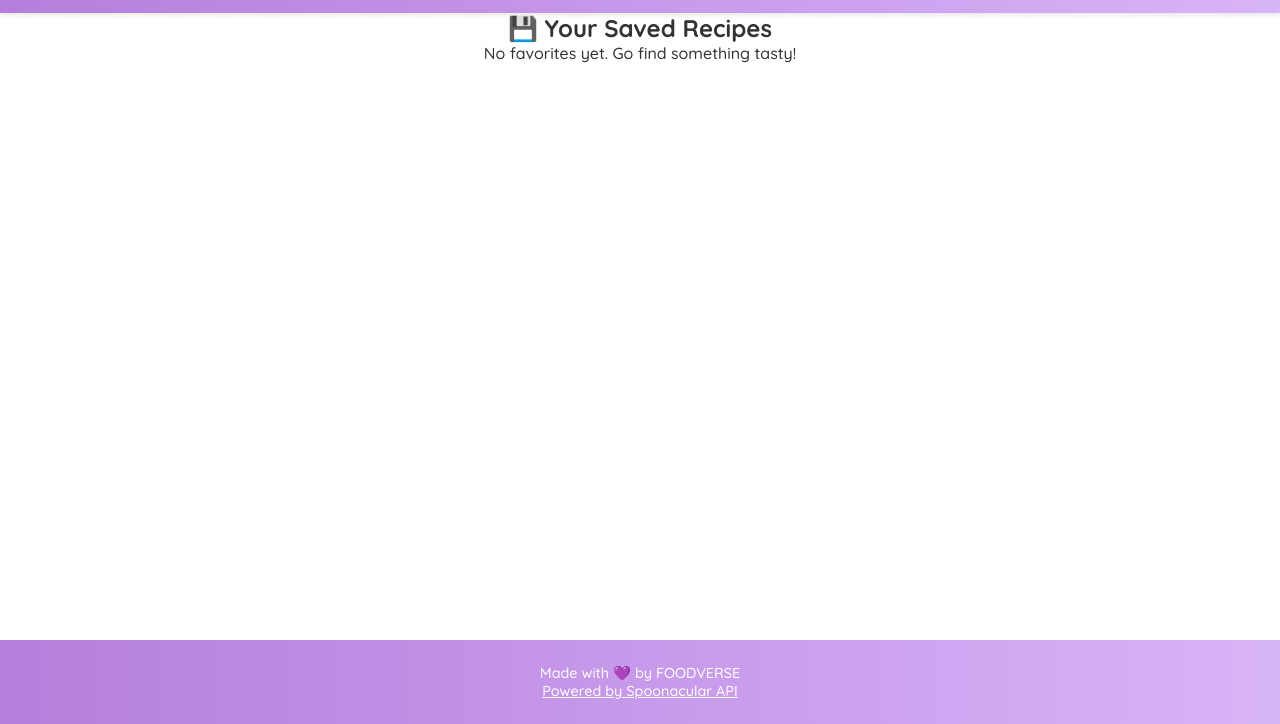
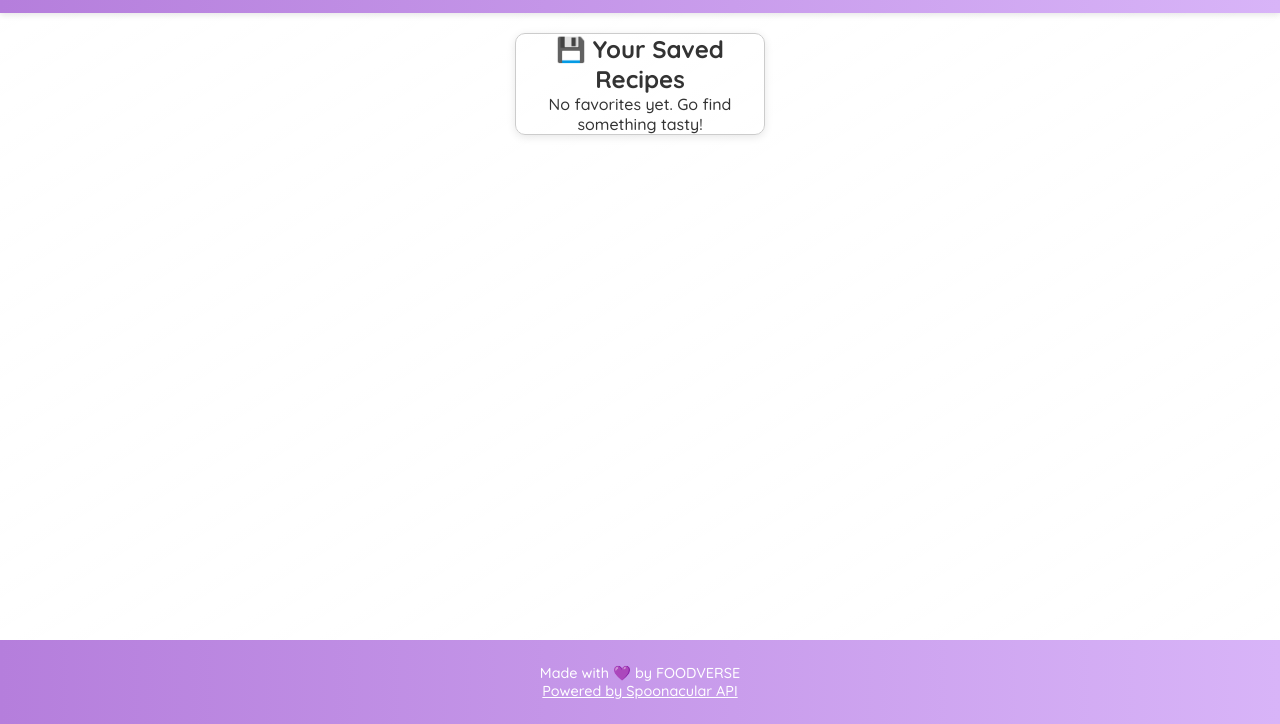
Before and after one commit to deshpande-shreeraksha/recipe-finder, a plain HTML site: page favorites.html in a window 1280 px wide. Shown: the part 76-800 px from the top of the page. Drawn offline with Linux system fonts and the light colour scheme.

Commit message:
updated project

```diff
--- a/favorites.html
+++ b/favorites.html
@@ -22,10 +22,12 @@
   </nav>
 
   <main>
-    <section id="favoritesContainer">
+    <div class='favorites-container'>
+      <div class="favorite-card">
       <h2>💾 Your Saved Recipes</h2>
       <div id="favoritesList"></div>
-    </section>
+    </div>
+  </div>
   </main>
   <footer>
     <p>Made with 💜 by FOODVERSE</p>
--- a/style.css
+++ b/style.css
@@ -249,3 +249,39 @@ footer a:hover {
   font-size: 1.1rem;
   line-height: 1.6;
 }
+/* Container for favorite recipes */
+.favorites-container {
+  display: flex;               /* Aligns child elements horizontally */
+  flex-wrap: wrap;             /* Allows wrapping of cards if they overflow */
+  justify-content: center;     /* Centers the cards horizontally */
+  gap: 20px;                   /* Adds space between cards */
+  padding: 20px;
+}
+
+/* Individual recipe card */
+.favorite-card {
+  width: 250px;                /* Sets a fixed width for each card */
+  border: 1px solid #ccc;
+  border-radius: 10px;
+  overflow: hidden;
+  box-shadow: 0 2px 8px rgba(0,0,0,0.1);
+  text-align: center;          /* Centers text inside the card */
+}
+/* Container for favorite recipes */
+.favorites-container {
+  display: flex;               /* Aligns child elements horizontally */
+  flex-wrap: wrap;             /* Allows wrapping of cards if they overflow */
+  justify-content: center;     /* Centers the cards horizontally */
+  gap: 20px;                   /* Adds space between cards */
+  padding: 20px;
+}
+
+/* Individual recipe card */
+.favorite-card {
+  width: 250px;                /* Sets a fixed width for each card */
+  border: 1px solid #ccc;
+  border-radius: 10px;
+  overflow: hidden;
+  box-shadow: 0 2px 8px rgba(0,0,0,0.1);
+  text-align: center;          /* Centers text inside the card */
+}
```
Also changed, not shown: 1 other file.
